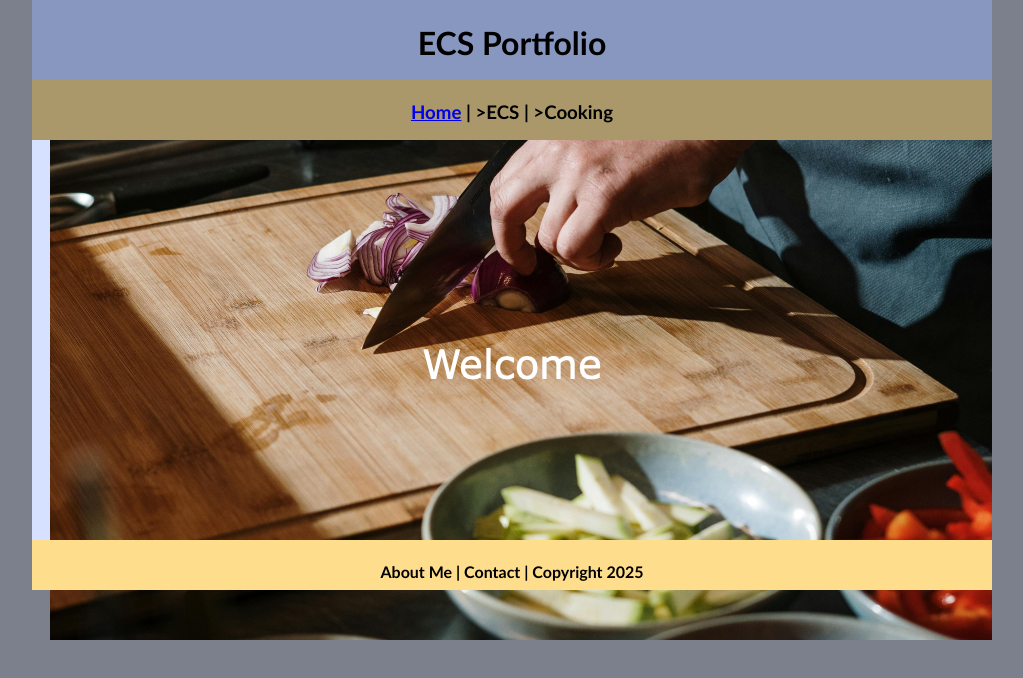
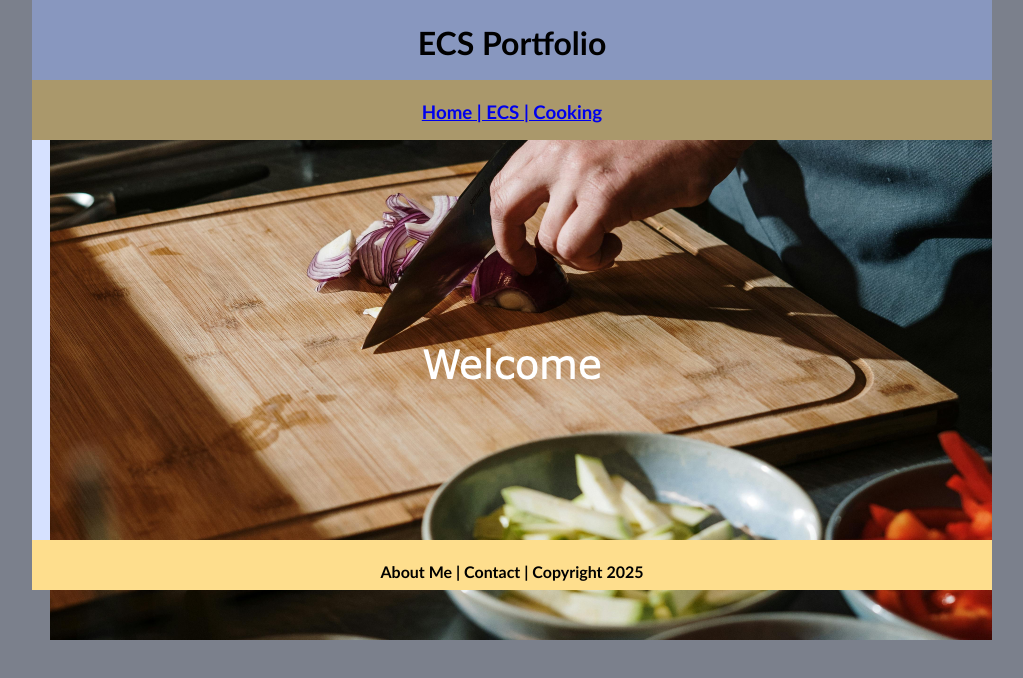
Before and after one commit to ljrm-2010/ecsportfolio2025b3, a plain HTML site: page index.html in a window 1280 px wide. Shown: the whole page, without its empty margins (128-1151 px from the left). Drawn offline with Linux system fonts and the light colour scheme.

Commit message:
Update index.html

```diff
--- a/index.html
+++ b/index.html
@@ -12,7 +12,7 @@
   	<h1>ECS Portfolio</h1>
   </div>
   <div class="nav">
-     <h3><a href="index.html">Home</a> | >ECS</a> | >Cooking</a></h3>
+     <h3><a href="index.html">Home | ECS | Cooking</a></h3>
   </div>
   <div class="content">
 	  <img src="images/Welcome.png" alt="Welcome" width="960" >
```
